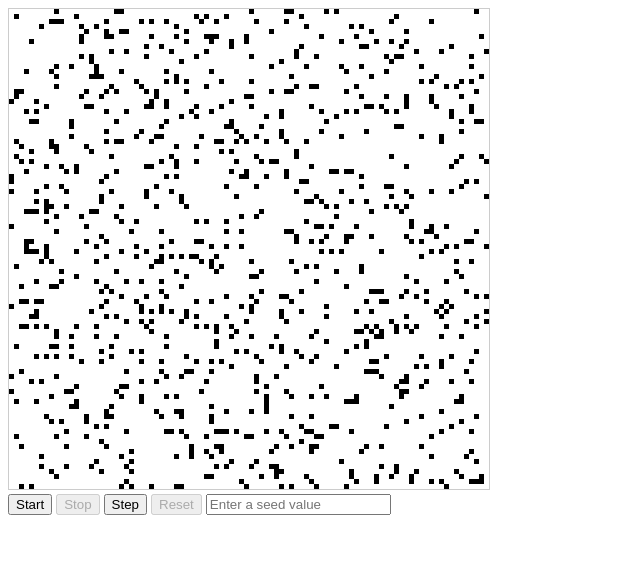
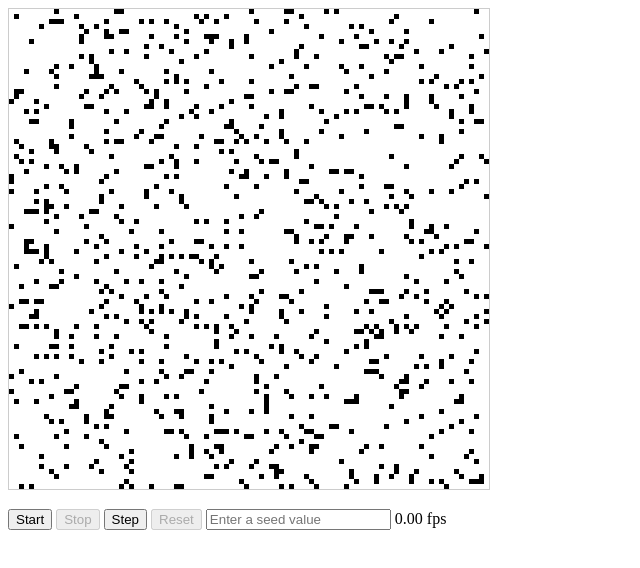
Before and after one commit to wincent/conway, a plain HTML site: page index.html in a window 1280 px wide. Shown: the whole page, without its empty margins (0-640 px from the left). Drawn offline with nearby package versions, Linux system fonts and the light colour scheme.

Commit message:
Add fps indicator
Updated every half-second, approximately.

Signed-off-by: Wincent Colaiuta <win@wincent.com>

```diff
--- a/index.html
+++ b/index.html
@@ -16,6 +16,9 @@
         <button id="step" type="button">Step</button>
         <button id="reset" type="button" disabled="disabled">Reset</button>
         <input id="seed" type="text" value="" placeholder="Enter a seed value">
+        <p>
+          <span id="fps">0</span> fps
+        </p>
       </div>
     </div>
     <script src="http://code.jquery.com/jquery-2.0.0.min.js"></script>
--- a/life.css
+++ b/life.css
@@ -1,3 +1,7 @@
 #life {
   border: 1px solid #ccc;
 }
+
+.controls p {
+  display: inline-block;
+}
--- a/life.js
+++ b/life.js
@@ -10,23 +10,26 @@
 //    if by reproduction.
 //
 (function() {
-  var $canvas    = $('#life'),
-      $start     = $('#start'),
-      $stop      = $('#stop'),
-      $step      = $('#step'),
-      $reset     = $('#reset'),
-      $seed      = $('#seed'),
-      multiplier = 5, // pixels per cell
-      height     = $canvas.height() / multiplier,
-      width      = $canvas.width() / multiplier,
-      aliveColor = 0,
-      deadColor  = 255,
-      dyingDelta = 4, // set to 255 to behave like "normal" Game of Life
-      cellCount  = width * height,
-      liveCount  = cellCount / 10, // TODO: make that configurable
-      cells      = [],
-      iterating  = false,
-      interval   = 10,
+  var $canvas        = $('#life'),
+      $fps           = $('#fps'),
+      $start         = $('#start'),
+      $stop          = $('#stop'),
+      $step          = $('#step'),
+      $reset         = $('#reset'),
+      $seed          = $('#seed'),
+      multiplier     = 5, // pixels per cell
+      height         = $canvas.height() / multiplier,
+      width          = $canvas.width() / multiplier,
+      aliveColor     = 0,
+      deadColor      = 255,
+      dyingDelta     = 4, // set to 255 to behave like "normal" Game of Life
+      cellCount      = width * height,
+      liveCount      = cellCount / 10, // TODO: make that configurable
+      cells          = [],
+      iterating      = false,
+      interval       = 10,
+      startTime      = (new Date) * 1,
+      frameCount     = 0,
       timer;
 
   if (!$canvas[0].getContext) {
@@ -157,6 +160,8 @@
     if (queue.length && iterating) {
       timer = setTimeout(iterate, interval);
     }
+
+    frameCount++;
   }
 
   function reset() {
@@ -200,6 +205,18 @@
     iterate();
   }
 
+  function updateFPS() {
+    var now       = (new Date) * 1,
+        timeDelta = now - startTime,
+        fps       = frameCount / timeDelta * 1000;
+
+    $fps.text((fps).toFixed(2));
+
+    // reset
+    startTime = now;
+    frameCount = 0;
+  }
+
   $seed.on('change keyup', function(evt) {
     if (evt.keyCode == 13) { // enter
       reset();
@@ -213,5 +230,6 @@
   $reset.on('click', reset);
   $step.on('click', step);
 
+  setInterval(updateFPS, 500);
   reset();
 })();
```
